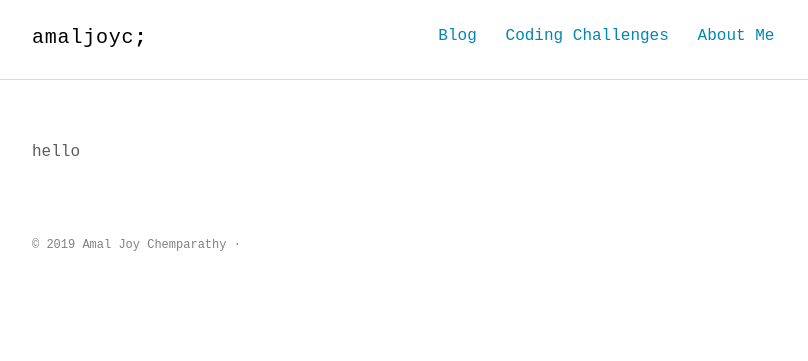
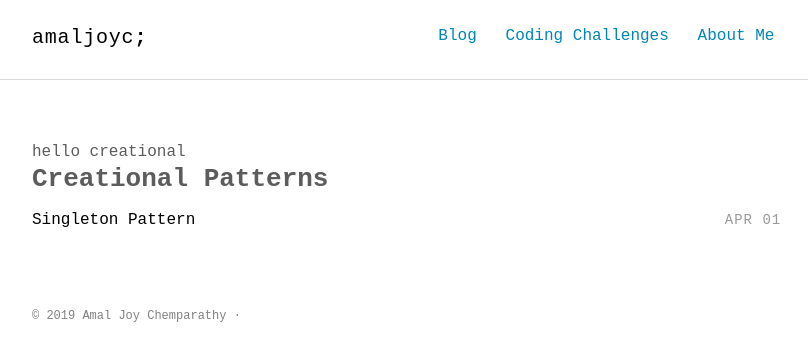
Before and after one commit to amaljoyc/amaljoyc.com, a Jekyll site: the page built from patterns.html, in a window 1280 px wide. Shown: the top 361 px of the page, without its empty margins (232-1040 px from the left). Built offline with Jekyll 4.4.1, drawn with Linux system fonts in a browser that asks for light colours; some web fonts are replaced.

Commit message:
use tags

```diff
--- a/patterns.html
+++ b/patterns.html
@@ -9,8 +9,8 @@ title: Design Patterns
   <div class="container">
     {% for post in site.categories.patterns %}
       hello
-      {{ post.dir }}
-      {% if post.dir contains "creational" %}
+      {{ post.tags }}
+      {% if post.tags contains "creational" %}
         <h2 class="category-title">{{ 'Creational Patterns' }}</h2>
         <article class="post-item">
           <span class="post-meta date-label">{{ post.date | date: "%b %d" }}</span>
--- a/patterns/_posts/creational/2019-04-01-singleton.md
+++ b/patterns/_posts/creational/2019-04-01-singleton.md
@@ -1,6 +1,7 @@
 ---
 layout: post
 title: Singleton Pattern
+tags: creational
 ---
 
 ## Concepts
```
